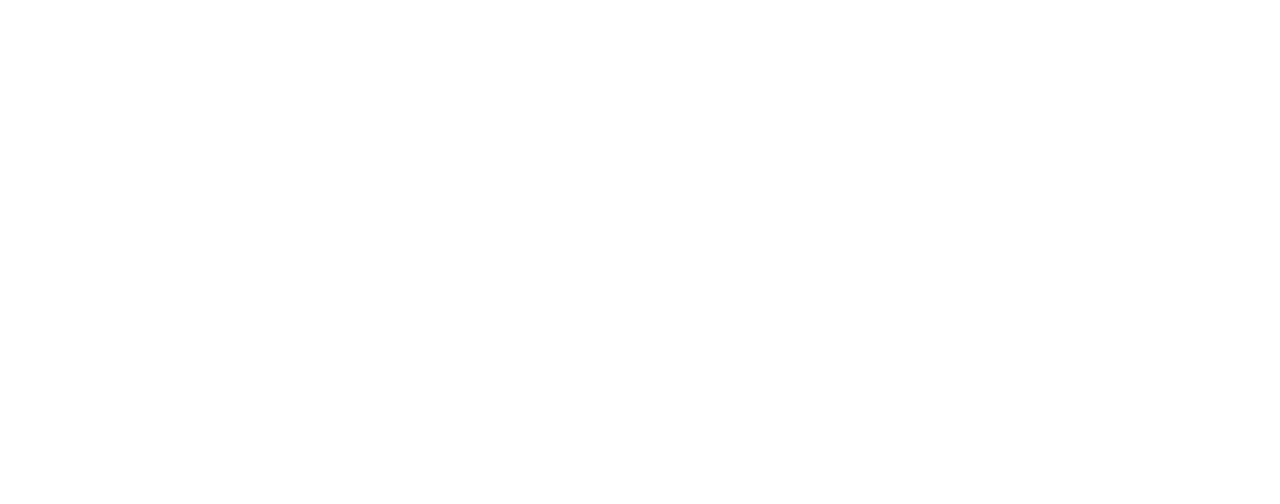
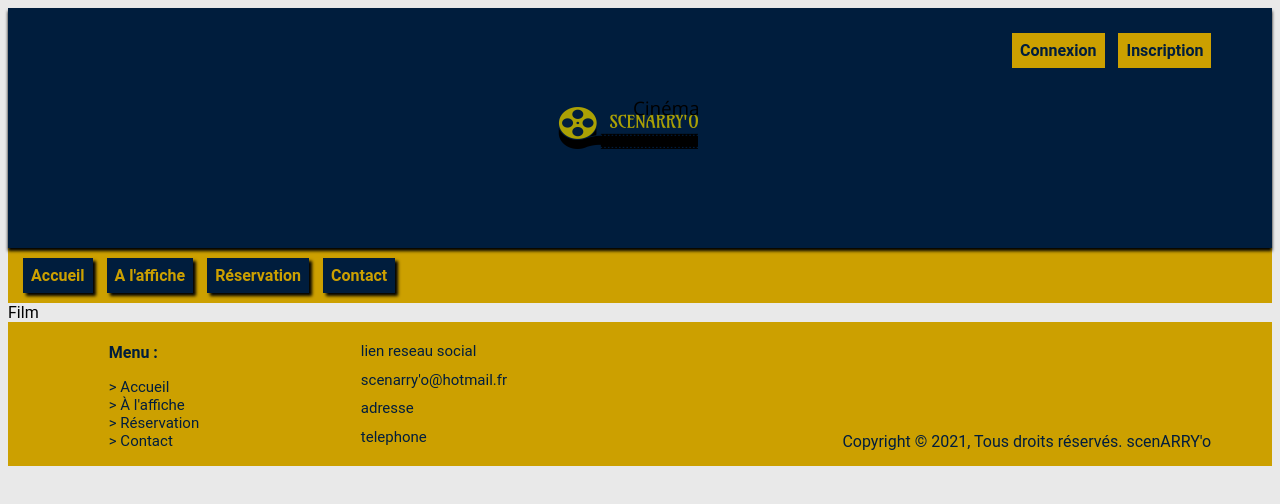
Before and after one commit to Y-Shak/cinemaApp, a plain HTML site: page Front/movie_detail.html in a window 1280 px wide. Drawn offline with Linux system fonts and the light colour scheme.

Commit message:
change color variable names + begining of booking page

```diff
--- a/Front/css/main.css
+++ b/Front/css/main.css
@@ -11,7 +11,7 @@
 }
 
 header {
-    background-color: var(--medium-grey-color);
+    background-color: var(--medium-main-color);
     box-shadow: 0px 3px 3px black;
     padding: 20px;
     display: flex;
@@ -31,8 +31,8 @@ header {
 }
 
 .app-connection-button {
-    background-color: var(--medium-yellow-color);
-    color :var(--medium-grey-color);
+    background-color: var(--medium-secondary-color);
+    color :var(--medium-main-color);
     padding: 8px;
     display: inline-block;
     margin-left: 10px;
@@ -53,7 +53,7 @@ header {
 }
 
 .app-menu-background {
-    background-color: var(--medium-yellow-color);
+    background-color: var(--medium-secondary-color);
     color :white;
     padding: 5px;
     height: 45px;
@@ -61,8 +61,8 @@ header {
 }
 
 .app-menu-background a {
-    background-color: var(--medium-grey-color);
-    color :var(--medium-yellow-color);
+    background-color: var(--medium-main-color);
+    color :var(--medium-secondary-color);
     padding: 8px;
     display: inline-block;
     margin-left: 10px;
@@ -74,7 +74,7 @@ header {
 
 .app-menu-background a:hover {
     background-color: var(--light-grey-color);
-    box-shadow: 3px 3px 3px var(--medium-grey-color);
+    box-shadow: 3px 3px 3px var(--medium-main-color);
     transition: 0.25s background-color 0.25s box-shadow;
 }
 
@@ -86,8 +86,8 @@ header {
  /* -------------------------- footer ----------------------------------- */
 
  .app-footer-global-flex {
-    background-color: var(--medium-yellow-color);
-    color: var(--medium-grey-color);
+    background-color: var(--medium-secondary-color);
+    color: var(--medium-main-color);
     display: flex;
     flex-direction: row;
     justify-content: space-around;
@@ -103,7 +103,7 @@ header {
     font-weight: normal;
     text-decoration: none;
     list-style-type: none;
-    color: var(--medium-grey-color);
+    color: var(--medium-main-color);
     font-size: 15px;
 }
 
@@ -120,19 +120,6 @@ header {
     font-size: 15px;
     line-height: 1.9;
 }
-
-
-
-
-
-
-
-
-
-
-
-
-
 
 
 /* ------------------------------------------------------------------------------------------------
@@ -158,7 +145,25 @@ header {
 ------------------------------------------- booking page ------------------------------------------
 --------------------------------------------------------------------------------------------------- */
 
+.app-flex-box-main {
+    background-color: rgba(0, 0, 255, 0.473);
+    display: flex;
+    flex-direction: row;
+    justify-content: space-around;
+    align-items:flex-start;
+    align-content: flex-start;
+    margin: 50px;
+}
 
+.app-flex-box-main-box-left {
+    background-color: rgba(9, 255, 0, 0.473);
+
+}
+
+.app-flex-box-main-box-right {
+    background-color: rgba(255, 0, 149, 0.473);
+
+}
 
 
 
--- a/Front/css/variables.css
+++ b/Front/css/variables.css
@@ -1,11 +1,11 @@
 :root {
     --background-color: #e9e9e9;
 
-    --light-grey-color: #003566;
-    --medium-grey-color: #001D3D;
-    --dark-grey-color: #000814;
+    --light-main-color: #003566;
+    --medium-main-color: #001D3D;
+    --dark-main-color: #000814;
 
-    --light-yellow-color: #F5CC00;
-    --medium-yellow-color: #CCA000;
-    --dark-yellow-color: #755600;
+    --light-secondary-color: #F5CC00;
+    --medium-secondary-color: #CCA000;
+    --dark-secondary-color: #755600;
 }
--- a/Front/movie_detail.html
+++ b/Front/movie_detail.html
@@ -0,0 +1,84 @@
+<!DOCTYPE html>
+<html>
+
+<head>
+    <meta charset='utf-8'>
+    <title>Cinéma SCENARRY'O</title>
+    <meta name='viewport' content='width=device-width, initial-scale=1'>
+    <link rel='stylesheet' type='text/css' href='css/main.css'>
+    <link rel='stylesheet' type='text/css' href='css/variables.css'>
+</head>
+
+<body class="app-font-global">
+
+    <!-- ------------------------------------------------------------------------------------------------->
+    <!-- --------------------------------------- header -------------------------------------------------->
+    <!-- ------------------------------------------------------------------------------------------------->
+    <header>
+        <div class="app-header-left-empty"></div>
+        <img src="img/logo_black_gold.png" alt="logo"  class="app-header-middle-logo"/>
+        <div class="app-header-right-connection">
+            <a href="" class="app-connection-button">Connexion</a>
+            <a href="" class="app-connection-button">Inscription</a>
+        </div>
+    </header>
+
+    <nav class="app-menu-background">
+        <a href="index.html">Accueil</a>
+        <a href="in_showing.html">A l'affiche</a>
+        <a href="booking.html">Réservation</a>
+        <a href="contact.html">Contact</a>
+    </nav>
+
+    <!-- ------------------------------------------------------------------------------------------------->
+    <!-- --------------------------------------- main ---------------------------------------------------->
+    <!-- ------------------------------------------------------------------------------------------------->
+    <main>
+
+    <div>Film</div>
+
+    </main>
+    <!-- ------------------------------------------------------------------------------------------------->
+    <!-- -------------------------------------- footer --------------------------------------------------->
+    <!-- ------------------------------------------------------------------------------------------------->
+    <footer class='app-footer-global-flex'>
+
+        <!-- Partie menu -->
+        <div class='app-footer-left'>
+            <ul>
+                <!-- <a href="#En bref" title='En bref'></a> -->
+                <p>Menu : </p>
+                <a href="index.html" title='Accueil'>
+                    <li> > Accueil</li>
+                </a>
+                <a href="in_showing.html" title='À l&#39affiche'>
+                    <li> > À l'affiche</li>
+                </a>
+                <a href="booking.html" title='Réservation'>
+                    <li> > Réservation</li>
+                </a>
+                <a href="contact.html" title='Contact'>
+                    <li> > Contact</li>
+                </a>
+            </ul>
+        </div>
+
+        <!-- Partie infos perso -->
+        <div class='app-footer-middle'>
+            <ul class="app-perso-footer">
+                <li>lien reseau social</li>
+                <li>scenarry'o@hotmail.fr</li>
+                <li>adresse</li>
+                <li>telephone</li>
+            </ul>
+        </div>
+
+        <!-- Partie copyright -->
+        <div class='app-footer-right'> Copyright &copy; 2021, Tous droits réservés. scenARRY'o</div>
+
+    </footer>
+
+    <script src="js/main.js"></script>
+
+</body>
+</html>
```
Also changed, not shown: Front/booking.html (+50 -3 lines), Front/contact.html (+1 -1 lines), Front/index.html (+1 -1 lines).
